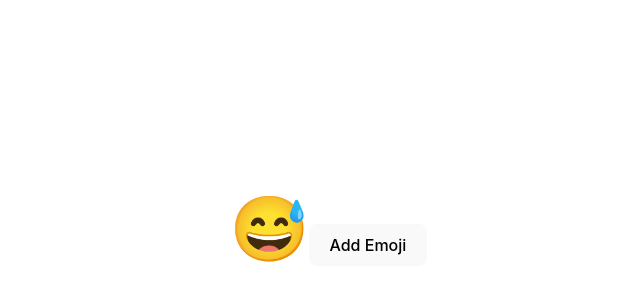
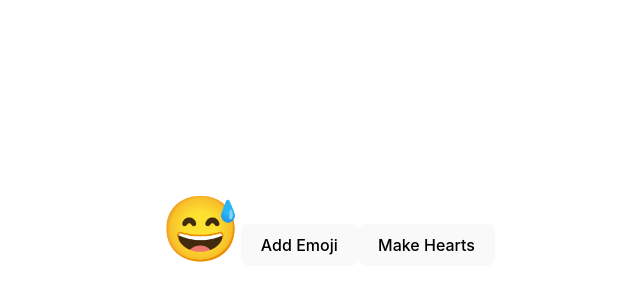
Before and after one commit to Tally2014/React-state-demo, a React (Vite) app: page / in a window 1280 px wide. Shown: the part 172-472 px from the top of the page, without its empty margins (312-952 px from the left). Built offline with nearby package versions, Linux system fonts and the light colour scheme.

Commit message:
647. Updating All Elements In An Array

```diff
--- a/src/EmojisClicker.jsx
+++ b/src/EmojisClicker.jsx
@@ -14,6 +14,14 @@ export default function EmojisClicker() {
     const deleteEmoji = (id) =>{
         setEmojis(prevEmojis =>{ return prevEmojis.filter(e => e.id !== id);})
     }
+
+    const makeHearts = () =>{
+        setEmojis((prevEmojis) =>{
+            return prevEmojis.map((e) => {
+                return {...e, emoji:"❤️"};
+            });
+        });
+    }
   return (
     <div>
         {
@@ -22,6 +30,7 @@ export default function EmojisClicker() {
             ))
         }
         <button onClick={addEmoji}>Add Emoji</button>
+        <button onClick={makeHearts}>Make Hearts</button>
     </div>
   )
 }
```
